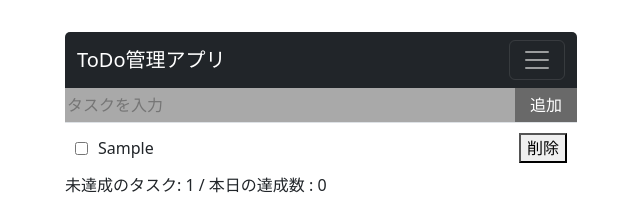
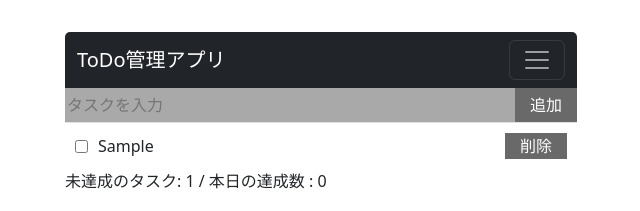
Before and after one commit to s1f10230171/react-todo-app, a React (Create React App) app: page / in a window 1280 px wide. Both pictures are taken after typing "Sample" into the empty fields and a click on the button "追加". Shown: the top 211 px of the page, without its empty margins (319-959 px from the left). Built offline with nearby package versions, Linux system fonts and the light colour scheme.

Commit message:
refactor: styleオブジェクトをstyles.jsに共通化。理由: スタイルの重複排除と保守性向上のため。

```diff
--- a/src/components/TodoInput.js
+++ b/src/components/TodoInput.js
@@ -1,20 +1,7 @@
 import { useState } from "react"
+import { formStyle, inputStyle, btnStyle } from "./styles";
 
 const TodoInput = ({onAdd}) => {
-    const formStyle = {
-        display: 'flex',
-    }
-    const inputStyle = {
-        backgroundColor: 'darkgrey', border: 'none',
-        outline: 'none', fontSize: 16, color: 'white',
-        lineHeight: 2, flex: 1
-    }
-    const btnStyle = {
-        backgroundColor: 'dimgrey', border: 'none',
-        color: 'white', fontSize: 16, cursor: 'pointer',
-        paddingLeft: 15, paddingRight: 15
-    }
-
     const [task, setTask] = useState('');
     const handleChange = (event) => {setTask(event.target.value);}
     const handleSubmit = (event) => {
--- a/src/components/TodoItem.js
+++ b/src/components/TodoItem.js
@@ -1,21 +1,15 @@
 // import TodoList from "./TodoList"
+import { itemStyle, checkboxStyle, textStyle, btnStyle } from "./styles";
 
 const TodoItem = ({todo, onRemove, onToggle}) => {
-    const itemStyle = {
-        display: 'flex', alignItems: 'center',
-        padding: 10,
-        borderTop: '1px solid #dee2e6'
-    }
-    const checkboxStyle = {cursor: 'pointer'}
-    const textStyle = {
-        flex:1, marginLeft: 10,
+    const textStyleWithLine = {
+        ...textStyle,
         textDecoration: todo.isFinished ? 'line-through' : 'none'
     }
-    const btnStyle = {cursor: 'pointer'}
     return(
         <div style={itemStyle}>
             <input style={checkboxStyle} type="checkbox" defaultChecked={todo.isFinished && true} onChange={() => onToggle(todo.id)} ></input>
-            <div style={textStyle}>{todo.text}</div>
+            <div style={textStyleWithLine}>{todo.text}</div>
             <button style={btnStyle} onClick={() => onRemove(todo.id)} >削除</button>
         </div>
     );
--- /dev/null
+++ b/src/components/styles.js
@@ -0,0 +1,29 @@
+// 共通スタイル定義
+export const formStyle = {
+    display: 'flex',
+};
+
+export const inputStyle = {
+    backgroundColor: 'darkgrey', border: 'none',
+    outline: 'none', fontSize: 16, color: 'white',
+    lineHeight: 2, flex: 1
+};
+
+export const btnStyle = {
+    backgroundColor: 'dimgrey', border: 'none',
+    color: 'white', fontSize: 16, cursor: 'pointer',
+    paddingLeft: 15, paddingRight: 15
+};
+
+export const itemStyle = {
+    display: 'flex', alignItems: 'center',
+    padding: 10,
+    borderTop: '1px solid #dee2e6'
+};
+
+export const checkboxStyle = {cursor: 'pointer'};
+
+export const textStyle = {
+    flex:1, marginLeft: 10,
+    // textDecorationは各コンポーネントで上書き
+};
```
